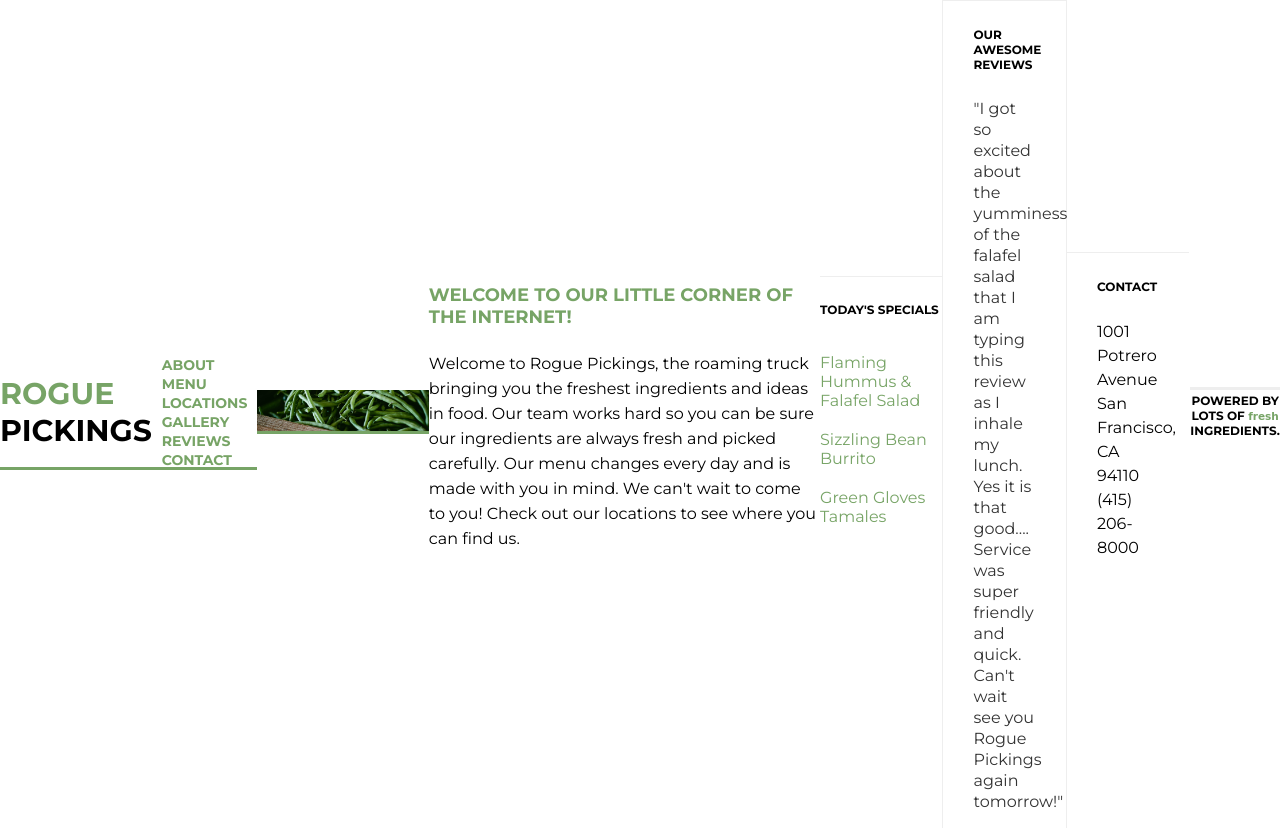
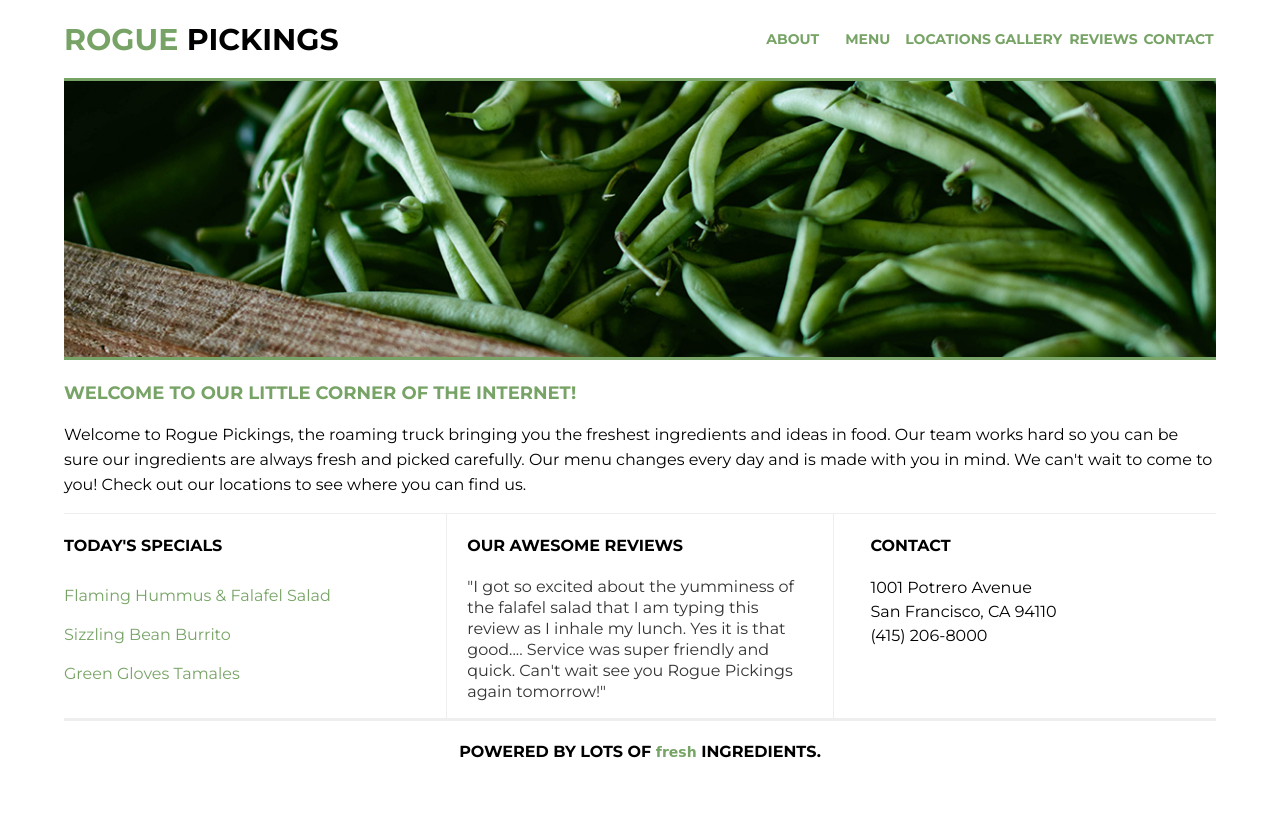
Before and after one commit to ellheidel/206-rogue-pickings-project, a plain HTML site: page index.html in a window 1280 px wide. After the commit the page ends 800 px from the top, so only its background shows below. Drawn offline with Linux system fonts and the light colour scheme; a web font is replaced by a local one.

Commit message:
Edited for mobile / tablet / desktop formatting

```diff
--- a/css/main.css
+++ b/css/main.css
@@ -1,3 +1,4 @@
+/* MOBILE FORMATTING */
 html {
 	font-size: 16px;
 }
@@ -7,19 +8,18 @@ body {
 	font-size: 1em;
 	display: flex;
   	justify-content: center;
-  	align-items: center;
+	align-items: center;
 }
 
-/*Flex Containters*/
 .container{
-	max-width: 100%;
-	margin: 0 auto;
+	max-width: 1200px;
+	width: 90%;
 	display: flex;
 	justify-content: center;
 	align-items: center;
+	flex-flow: row wrap;
 }
 
-/*Text Formatting*/
 h1,
 h2,
 h3,
@@ -48,109 +48,95 @@ h4 {
 p {
 	font-size: 0.875em;
 	line-height: 1.3125em;
-    padding: 0 30px;
 }
 
-/*Section Formatting*/
 header {
-	height: 110px;
 	border-bottom: 3px solid #77a466;
-	margin: 0 auto;
+	text-align: center;
+	width: 100%;
 	display: flex;
 	justify-content: center;
 	align-items: center;
+	flex-flow: row wrap;
 }
 
 header h1 {
-	float: left;
-	margin: 0;
-	padding: 38px 0;
+	padding: 20px;
+	width: 100%;
+	border-bottom: 3px solid #77a466;
 }
+
 header h1 span {
 	color: #77a466;
 }
 
 header nav {
-	float: right;
-	padding: 46px 0;
+    padding: 20px 0;
+    width: 100%;
 }
+
 header nav ul {
 	margin: 0;
 	padding: 0;
 }
+
 header nav ul li {
 	text-transform: uppercase;
 	font-weight: 700;
 	font-size: 0.875em;
-	padding: 0 10px;
-	display: inline;
+	width: 100%;
+	padding: 10px 0 10px 0;
+	display: flex;
+	justify-content: center;
+	align-items: center;
+	flex-flow: row wrap;
 }
+
 header nav ul li a{
 	text-decoration: none;
 	color:#77a466;
 }
 
-/*The widths are in a percentage!*/
 .top-section,
 .bottom-section {
-	margin: 0 auto;
-	clear: both;
 	display: flex;
 	justify-content: center;
 	align-items: center;
+	flex-flow: row wrap;
 }
 
-.main-image {
-	height: auto;
-	float: left;
-}
 .main-image img {
 	width: 100%;
 	border-bottom: 3px solid #77a466;
 }
 
-.main-title {
-	height: auto;
-	float: left;
-}
 .main-title h3 {
 	text-align: left;
-	padding: 5px 0;
 	color: #77a466;
+	font-size: 1.125em;
 }
+
 .main-title p {
-	padding: 0;
 	font-size: 1em;
 	line-height: 1.5625em;
+}
+
+h4 {
+	font-size: 1em;
 }
 
 .section-one,
 .section-two,
 .section-three {
-	width: 33%;
-	height: auto;
-	float: left;
+	width: 100%;
 	border-top: 1px solid #eee;
-}
-
-.section-one h4 {
-	padding: 10px 0;
-}
-
-.section-two {
-	border-left: 1px solid #eee;
-	border-right: 1px solid #eee;
-}
-
-.section-two h4,
-.section-three h4 {
-	padding: 10px 30px;
 }
 
 .menu {
 	list-style: none;
 	padding: 0;
 }
+
 .menu li {
 	padding: 10px 0;
 	color:#77a466;
@@ -168,14 +154,12 @@ header nav ul li a{
 }
 
 footer {
-	height: 50px;
 	border-top: 3px solid #eee;
-	margin: 0 auto;
-	clear: both;
-	text-align: center;
 	display: flex;
 	justify-content: center;
 	align-items: center;
+	flex-flow: row wrap;
+	width: 100%;
 }
 
 footer span {
@@ -184,3 +168,55 @@ footer span {
 	color: #77a466;
 	font-size: 0.875em;
 }
+
+/* TABLET FORMATTING */
+@media all and (min-width:768px) {
+	.bottom-section {
+		display: flex;
+		justify-content: space-between;
+		align-items: flex-start;
+		border-top: 1px solid #eee;
+	}
+	.section-one,
+    .section-two,
+    .section-three {
+        border-top: none;
+        flex-basis: 30%;
+    }
+
+    .section-two {
+        border-left: 1px solid #eee;
+        border-right: 1px solid #eee;
+        padding: 0 20px;
+    }
+
+}
+
+/* DESKTOP FORMATTING*/
+@media all and (min-width:1200px) {
+    header {
+        justify-content: space-between;
+    }
+
+    header h1 {
+        width: 30%;
+        padding: 0;
+        border-bottom: none;
+        text-align: left;
+    }
+
+    header nav {
+        width: 40%;
+    }
+
+    header nav ul {
+        display: flex;
+		justify-content: space-between;
+	}
+
+	header nav li {
+		display: flex;
+		align-items: center;
+    }
+
+}
```
